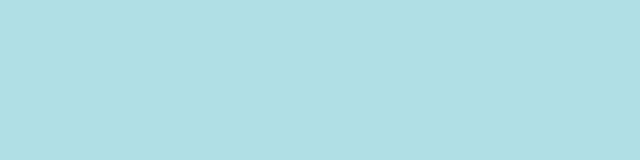
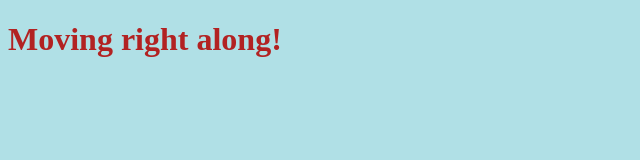
Before and after one commit to kristencarroll/test-repo-12, a plain HTML site: page index.html in a window 1280 px wide. Shown: the whole page, without its empty margins (0-640 px from the left). Drawn offline with Linux system fonts and the light colour scheme.

Commit message:
added text color

```diff
--- a/index.html
+++ b/index.html
@@ -8,7 +8,7 @@
   <link rel="stylesheet" href="main.css">
 </head>
 <body>
-
+  <h1>Moving right along!</h1>
   <script src="main.js"></script>
 
 </body>
--- a/main.css
+++ b/main.css
@@ -1,3 +1,4 @@
 body {
   background-color: powderblue;
+  color: firebrick;
 }
```
